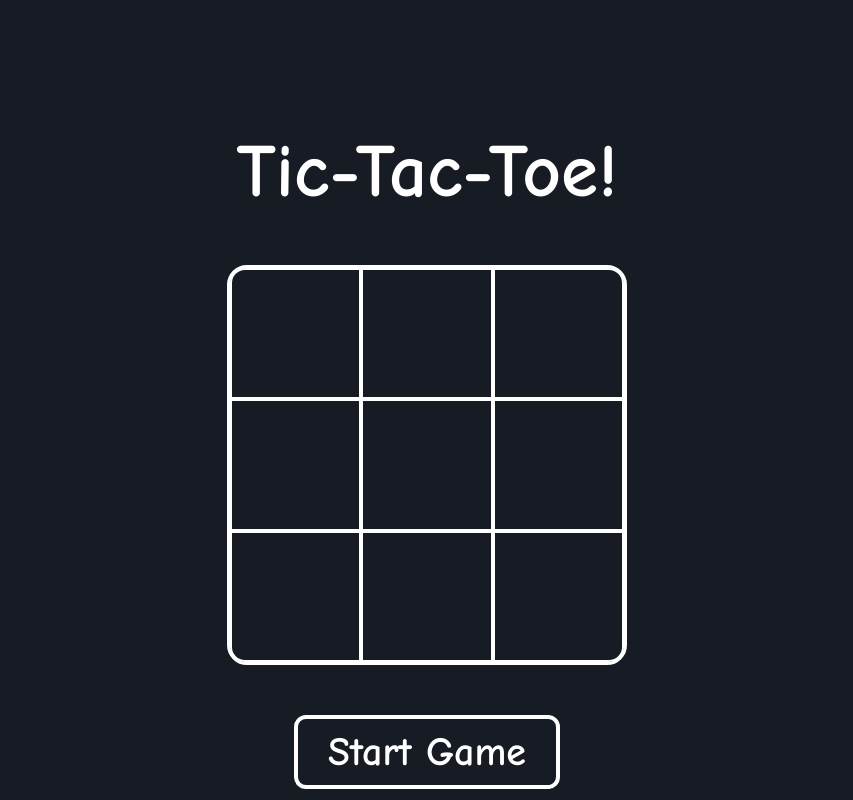
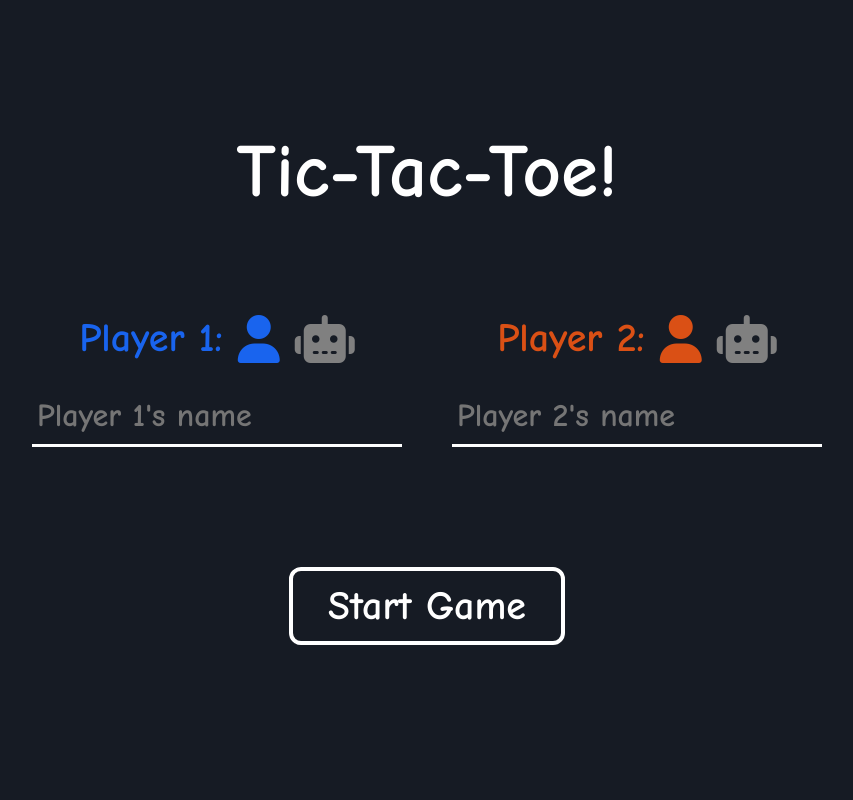
Before and after one commit to zakibed/tic-tac-toe, a plain HTML site: page index.html in a window 1280 px wide. Shown: the whole page, without its empty margins (213-1066 px from the left). Drawn offline with Linux system fonts and the light colour scheme.

Commit message:
Add player selection form display and tweak code

```diff
--- a/index.html
+++ b/index.html
@@ -56,9 +56,77 @@
                 <p></p>
             </div>
 
-            <button>Start Game</button>
+            <button id="start-game-btn">Start Game</button>
+
+            <form id="player-selection">
+                <fieldset id="player-one-selection">
+                    <div class="player-type">
+                        <p>Player 1:</p>
+
+                        <div>
+                            <input
+                                type="radio"
+                                name="player-one-type"
+                                id="player-one-player"
+                                value="player"
+                                checked
+                            />
+                            <label for="player-one-player"><i class="fa-solid fa-user"></i></label>
+                        </div>
+
+                        <div>
+                            <input
+                                type="radio"
+                                name="player-one-type"
+                                id="player-one-bot"
+                                value="bot"
+                            />
+                            <label for="player-one-bot"><i class="fa-solid fa-robot"></i></label>
+                        </div>
+                    </div>
+
+                    <input
+                        type="text"
+                        name="player-one-name"
+                        id="player-one-name"
+                        placeholder="Player 1's name"
+                    />
+                </fieldset>
+
+                <fieldset id="player-two-selection">
+                    <div class="player-type">
+                        <p>Player 2:</p>
+
+                        <div>
+                            <input
+                                type="radio"
+                                name="player-two-type"
+                                id="player-two-player"
+                                value="player"
+                                checked
+                            />
+                            <label for="player-two-player"><i class="fa-solid fa-user"></i></label>
+                        </div>
+
+                        <div>
+                            <input
+                                type="radio"
+                                name="player-two-type"
+                                id="player-two-bot"
+                                value="bot"
+                            />
+                            <label for="player-two-bot"><i class="fa-solid fa-robot"></i></label>
+                        </div>
+                    </div>
+
+                    <input
+                        type="text"
+                        name="player-two-name"
+                        id="player-two-name"
+                        placeholder="Player 2's name"
+                    />
+                </fieldset>
+            </form>
         </div>
-
-        <form action=""></form>
     </body>
 </html>
--- a/script.js
+++ b/script.js
@@ -103,6 +103,17 @@ const game = (() => {
         }
     };
 
+    const start = () => {
+        document.querySelectorAll('.player').forEach((player) => (player.style.display = 'block'));
+        display.gameBoard.style.display = 'grid';
+
+        display.form.style.display = 'none';
+        display.startGameBtn.style.display = 'none';
+
+        display.players(currentPlayer);
+        Gameboard.toggle(true);
+    };
+
     const checkWinner = (player) => {
         // check columns
         for (let i = 0; i < 3; i++) {
@@ -132,15 +143,7 @@ const game = (() => {
         }
     };
 
-    const start = () => {
-        document.querySelectorAll('.player').forEach((player) => (player.style.display = 'block'));
-        display.startGameBtn.style.display = 'none';
-
-        display.players(currentPlayer);
-        Gameboard.toggle(true);
-    };
-
-    return { playerOne, playerTwo, currentPlayer, checkWinner, start };
+    return { playerOne, playerTwo, currentPlayer, start, checkWinner };
 })();
 
 const display = (() => {
@@ -150,8 +153,10 @@ const display = (() => {
     const _playerTwoHealth = document.querySelector('.player.two .health');
     const _playerOneTurn = document.querySelector('.player.one .current-player');
     const _playerTwoTurn = document.querySelector('.player.two .current-player');
-    const startGameBtn = document.querySelector('button');
+    const startGameBtn = document.querySelector('#start-game-btn');
+    const gameBoard = document.querySelector('#gameboard');
     const boardCell = document.querySelectorAll('.cell');
+    const form = document.querySelector('form');
 
     const board = () => {
         for (let i = 0; i < 9; i++) {
@@ -195,7 +200,16 @@ const display = (() => {
         remove(enemy === game.playerOne ? _playerOneHealth : _playerTwoHealth);
     };
 
-    return { startGameBtn, boardCell, board, roundResult, players, removeHealthBar };
+    return {
+        startGameBtn,
+        gameBoard,
+        boardCell,
+        board,
+        form,
+        roundResult,
+        players,
+        removeHealthBar
+    };
 })();
 
 display.startGameBtn.addEventListener('click', game.start);
--- a/style.css
+++ b/style.css
@@ -14,7 +14,8 @@
 }
 
 body,
-button {
+button,
+input {
     font-family: 'Comic Neue', Arial, Helvetica, sans-serif;
     font-weight: 700;
     color: white;
@@ -25,22 +26,6 @@ h1 {
     margin: 0 auto;
     font-size: 4.7rem;
     grid-area: header;
-}
-
-button {
-    padding: 10px 30px;
-    font-size: 2.5rem;
-    background: var(--dark);
-    border: 4px solid white;
-    border-radius: 12px;
-    cursor: pointer;
-    grid-area: results;
-    transition: all 80ms ease-in;
-}
-
-button:hover {
-    color: var(--dark);
-    background: white;
 }
 
 .container {
@@ -54,6 +39,66 @@ button:hover {
         'player-one gameboard player-two'
         'results results results';
     row-gap: 50px;
+    position: relative;
+}
+
+/* player selection form */
+#player-selection {
+    padding: 50px 0;
+    font-size: 2.5rem;
+    background: var(--dark);
+    grid-area: gameboard;
+    display: flex;
+    gap: 50px;
+}
+
+#player-selection fieldset {
+    border: none;
+}
+
+.player-type {
+    display: flex;
+    justify-content: center;
+    gap: 15px;
+}
+
+.player-type i {
+    font-size: 3rem;
+    cursor: pointer;
+}
+
+.player-type label {
+    color: gray;
+}
+
+input[type='radio'] {
+    display: none;
+}
+
+input[name='player-one-type']:checked + label,
+#player-one-selection p {
+    color: var(--blue);
+}
+
+input[name='player-two-type']:checked + label,
+#player-two-selection p {
+    color: var(--red);
+}
+
+input[type='text'] {
+    appearance: none;
+    width: 370px;
+    margin: 20px 0;
+    padding: 10px 5px;
+    font-size: 2rem;
+    color: white;
+    background: var(--dark);
+    border: none;
+    border-bottom: 3px solid white;
+}
+
+input[type='text']:focus {
+    outline: none;
 }
 
 #gameboard {
@@ -62,7 +107,7 @@ button:hover {
     font-size: 6rem;
     border: 3px solid white;
     border-radius: 20px;
-    display: grid;
+    display: none;
     grid-template: 1fr 1fr 1fr / 1fr 1fr 1fr;
     align-self: center;
     grid-area: gameboard;
@@ -114,7 +159,8 @@ button:hover {
     grid-area: player-one;
 }
 
-.player.one .current-player {
+.player.one .current-player,
+label[for='player-one-name'] {
     color: var(--blue);
 }
 
@@ -123,7 +169,8 @@ button:hover {
     grid-area: player-two;
 }
 
-.player.two .current-player {
+.player.two .current-player,
+label[for='player-two-name'] {
     color: var(--red);
 }
 
@@ -157,3 +204,19 @@ button:hover {
     gap: 16px;
     grid-area: results;
 }
+
+#start-game-btn {
+    padding: 12px 35px;
+    font-size: 2.5rem;
+    background: var(--dark);
+    border: 4px solid white;
+    border-radius: 12px;
+    cursor: pointer;
+    grid-area: results;
+    transition: all 80ms ease-in;
+}
+
+#start-game-btn:hover {
+    color: var(--dark);
+    background: white;
+}
```
